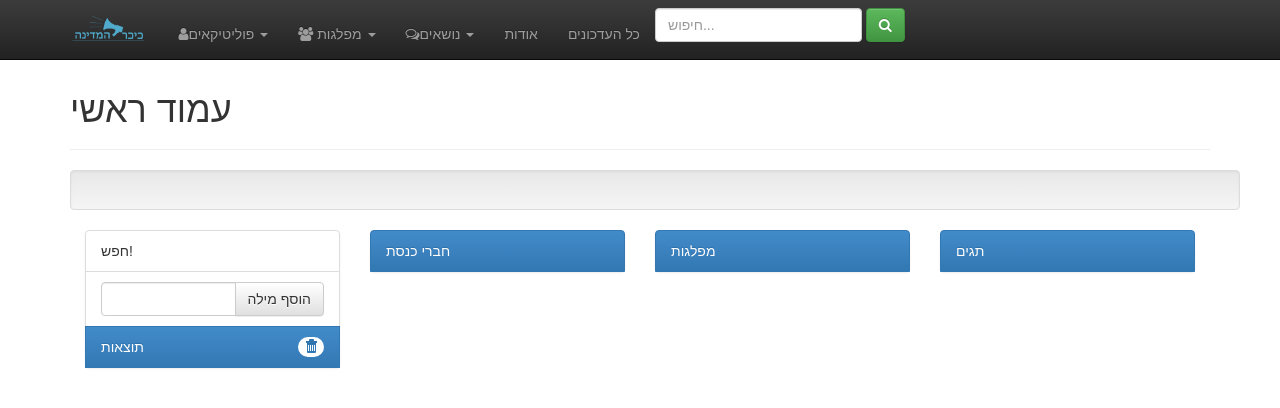
After one commit to yotammanor/kikar-hamedina, a Django app: page /plain/searchgui/ in a window 1280 px wide. The commit adds this page. Shown: the top 408 px of the page. Run offline with Django 3.2, Linux system fonts and the light colour scheme; data comes from the database, SQL or seed files in the repository; data that the repository does not hold is empty; parts of the project's set-up code (start-up, migrations or seed data) failed here and were passed over; some libraries are stand-ins or nearby versions; some web fonts are replaced.

Commit message:
Search page added
Complex search page added. Boyaka

```diff
--- a/kikar_hamedina/core/plain_urls.py
+++ b/kikar_hamedina/core/plain_urls.py
@@ -30,6 +30,7 @@
                            name='plain-tag'),
                        url(r'^search/$', plain_views.SearchView.as_view(),
                            kwargs={'variable_column': 'content', 'context_object': 'search'}, name='plain-search'),
+                       url(r'^searchgui/$', plain_views.SearchGuiView.as_view(), name="search-gui"),
                        url(r'^persons/$', plain_views.AllPersons.as_view(queryset=Person.objects.all()),
                            name='all-persons'),
                        url(r'^parties/$', plain_views.AllParties.as_view(queryset=Party.objects.all()),
--- a/kikar_hamedina/core/plain_views.py
+++ b/kikar_hamedina/core/plain_views.py
@@ -129,6 +129,11 @@
 
         context['number_of_results'] = return_queryset.count()
         return context
+
+class SearchGuiView(ListView):
+    model = Facebook_Status
+    template_name = "core/searchgui.html"
+
 
 
 class StatusFilterUnifiedView(ListView):
@@ -305,7 +310,7 @@
         newResult['id'] = person.id
         newResult['name'] = person.name
         newResult['party'] = person.party.name
-        newResult['type'] = "PERSON"
+        newResult['type'] = "person"
         response_data['results'].append(newResult)
         response_data['number_of_results'] += 1
 
@@ -314,7 +319,7 @@
         newResult = dict()
         newResult['id'] = tag.id
         newResult['name'] = tag.name
-        newResult['type'] = "TAG"
+        newResult['type'] = "tag"
         response_data['results'].append(newResult)
         response_data['number_of_results'] += 1
 
@@ -323,7 +328,7 @@
         newResult = dict()
         newResult['id'] = party.id
         newResult['name'] = party.name
-        newResult['type'] = "PARTY"
+        newResult['type'] = "party"
         response_data['results'].append(newResult)
         response_data['number_of_results'] += 1
 
--- /dev/null
+++ b/kikar_hamedina/core/templates/core/searchgui.html
@@ -0,0 +1,79 @@
+
+
+{% extends "core/facebook_status_list.html" %}
+
+{% block scripts %}
+<script type="text/javascript" src="{{ STATIC_URL }}js/searchgui.js"></script>
+<link rel="stylesheet" href="{{ STATIC_URL }}css/searchGui.css"/>
+{% endblock %}
+
+{% block title %}מסך חיפוש{% endblock title %}
+
+{% block handlebar_templates %}
+{% verbatim %}
+<script id="search-gui-result-list-item-template" type="text/x-handlebars-template" >
+<a href="#" class="list-group-item" id="{{type}}{{id}}" data-name="{{name}}" data-type="{{type}}" data-id="{{id}}" data-icon="{{icon}}">
+<span class="badge"><span class="glyphicon glyphicon-{{icon}}"></span></span>
+<span class="badge hidden-badge"><span class="glyphicon glyphicon-arrow-left"></span></span>
+{{name}}
+</a>
+</script>
+
+<script id="search-gui-added-list-item-template" type="text/x-handlebars-template" >
+<a href="#" class="list-group-item" id="{{type}}{{id}}">
+<span class="badge"><span class="glyphicon glyphicon-{{icon}}"></span></span>
+<span class="badge hidden-badge result-info" data-id="{{id}}" data-type="{{type}}" data-name="{{name}}"><span class="glyphicon glyphicon-remove"></span></span>
+{{name}}
+</a>
+</script>
+
+{% endverbatim %}
+{% endblock %}
+
+{% block content %}
+
+<div class="col-sm-3">
+	<div class="list-group">
+		<li class="list-group-item" id="searchgui-go-button">
+			חפש!
+		</li>
+		<li class="list-group-item">
+			<div class="input-group">
+				<input type="text" class="form-control" id="searchgui-text-input">
+				<span class="input-group-btn">
+					<button class="btn btn-default" type="button" id="searchgui-add-word" data-word-num="1">הוסף מילה</button>
+				</span>
+			</div>
+		</li>
+		<span id="searchgui-search-words"></span>
+		<li class="list-group-item active">
+			תוצאות
+			<span class="badge">
+				<span class="glyphicon glyphicon-trash"></span>
+			</span>
+		</li>
+		<span id="search-gui-result-list"></span>
+	</div>
+</div>
+<div class="col-sm-3">
+	<div class="list-group">
+		<li class="list-group-item active">חברי כנסת</li>
+		<span id="search-gui-person-added-list"></span>
+	</div>
+</div>
+
+<div class="col-sm-3">
+	<div class="list-group">
+		<li class="list-group-item active">מפלגות</li>
+		<span id="search-gui-party-added-list"></span>
+	</div>
+</div>
+
+<div class="col-sm-3">
+	<div class="list-group">
+		<li class="list-group-item active">תגים</li>
+		<span id="search-gui-tag-added-list"></span>
+	</div>
+</div>
+
+{% endblock %}
--- /dev/null
+++ b/kikar_hamedina/static/css/searchGui.css
@@ -0,0 +1,3 @@
+.hidden-badge {
+	display: none;
+}
--- a/kikar_hamedina/static/js/searchBar.js
+++ b/kikar_hamedina/static/js/searchBar.js
@@ -12,13 +12,13 @@
 	            	$('#search-results-list').html('')
 	            	for(var i=0; i < data['number_of_results']; i++ ) {
 	            		var result = data['results'][i]
-	            		if (result['type'] == "PERSON") {
+	            		if (result['type'] == "person") {
 	            			var source = $("#result-person-list-item-template").html()
 	            		}
-	            		else if (result['type'] == "TAG") {
+	            		else if (result['type'] == "tag") {
 	            			var source = $("#result-tag-list-item-template").html()
 	            		}
-	            		else if (result['type'] == "PARTY") {
+	            		else if (result['type'] == "party") {
 	            			var source = $("#result-party-list-item-template").html()
 	            		}
 						var template = Handlebars.compile(source);
--- /dev/null
+++ b/kikar_hamedina/static/js/searchgui.js
@@ -0,0 +1,151 @@
+$(document).ready(function() {
+
+	$(".glyphicon-trash").parent().click(function() {
+		$('#searchgui-text-input').val('')
+		$('#search-gui-result-list').html('')
+		$('#search-gui-person-added-list').html('')
+		$('#search-gui-party-added-list').html('')
+		$('#search-gui-tag-added-list').html('')
+	})
+
+	$("#searchgui-go-button").hover(function() {
+		$(this).toggleClass("alert-info")
+	})
+
+	$("#searchgui-go-button").click(function() {
+		console.log("hERE")
+		searchTerms = {'person':[],'party':[],'tag':[],'search_str':[]}
+		$(".result-info").each(function() {
+			type = $(this).data('type')
+			id = $(this).data('id')
+			searchTerms[type].push(id)
+		})
+		url = "http://"+document.domain+":8000/plain/search/?"
+		person_ids = searchTerms['person'].join(',')
+		if (person_ids.length > 0) {
+			url += "people="+person_ids+"&"
+		}
+		party_ids = searchTerms['party'].join(',')
+		if (party_ids.length > 0) {
+			url += "parties="+party_ids+"&"
+		}
+		tag_ids = searchTerms['tag'].join(',')
+		if (tag_ids.length > 0) {
+			url += "tags="+tag_ids+"&"
+		}
+
+		search_str_ids = searchTerms['search_str'].join(',')
+		if (search_str_ids.length > 0) {
+			url += "search_str="+search_str_ids+"&"
+		}
+
+		window.location.replace(encodeURI(url))
+	})
+
+	$("#searchgui-add-word").click(function() {
+		context = {}
+		context['name'] = $('#searchgui-text-input').val()
+		context['id'] = $('#searchgui-text-input').val()
+		$("#searchgui-add-word").data('word-num',context['id']+1)
+		context['type'] = 'search_str'
+		context['icon'] = 'comment'
+		var source = $("#search-gui-added-list-item-template").html()
+		var template = Handlebars.compile(source);
+		var html    = template(context);
+		$('#searchgui-search-words').append(html)
+
+		addedElement = $('#searchgui-search-words').find("#"+context['type']+context['id'])
+		addedElement.find(".glyphicon-remove").parent().click(function() {
+			$('#searchgui-search-words').find("#"+context['type']+context['id']).remove()
+		})
+		addedElement.find(".glyphicon-remove").parent().hover(function() {
+			$(this).toggleClass("alert-danger")
+		})
+		addedElement.hover(function() {
+			$(this).find(".glyphicon-"+context['icon']).parent().toggleClass("alert-success")
+			$(this).find(".glyphicon-remove").parent().toggleClass("hidden-badge")
+		})
+
+		$('#searchgui-text-input').val('')
+	})
+
+
+$('#searchgui-text-input').keydown(function() {
+	inputValue = $('#searchgui-text-input').val()
+
+	url = "http://"+document.domain+":8000/plain/search_bar/?text="+inputValue
+	if (inputValue.length > 1) {
+		$.ajax({
+			url: url,
+			contentType: "application/json",
+			success: function(data) {
+				$('#search-gui-result-list').html('')
+				for(var i=0; i < data['number_of_results']; i++ ) {
+					var result = data['results'][i]
+					resList = $('#search-gui-'+result['type']+'-added-list').find("#"+result['type']+result['id'])
+					if (resList.size() > 0) {
+						continue;
+					}
+					var source = $("#search-gui-result-list-item-template").html()
+					if (result['type'] == "person") {
+						result['icon'] = 'user'
+					}
+					else if (result['type'] == "party") {
+						result['icon'] = 'flag'
+					}
+					else if (result['type'] == "tag") {
+						result['icon'] = 'tag'
+					}
+					var template = Handlebars.compile(source);
+					var html    = template(result);
+					$('#search-gui-result-list').append(html)
+					addedElement = $('#search-gui-result-list').find("#"+result['type']+result['id'])
+					addedElement.click(function() {
+						id = $(this).data('id')
+						name = $(this).data('name')
+						type = $(this).data('type')
+						icon = $(this).data('icon')
+						searchgui_add(id,name,type,icon)
+					})
+					addedElement.hover(function() {
+						$(this).find(".glyphicon-"+$(this).data('icon')).parent().toggleClass("alert-success")
+						$(this).find(".glyphicon-arrow-left").parent().toggleClass("hidden-badge")
+						$(this).find(".glyphicon-arrow-left").parent().toggleClass("alert-info")
+					})
+				}
+			}
+		});
+}
+})
+});
+
+
+function searchgui_add(id,name,type,icon) {
+	var source = $("#search-gui-added-list-item-template").html()
+	var template = Handlebars.compile(source);
+	context = {'id':id,'name':name,'type':type,'icon':icon}
+	var html    = template(context);
+	$('#search-gui-'+type+'-added-list').append(html)
+	addedElement = $('#search-gui-'+type+'-added-list').find("#"+type+id)
+	addedElement.find(".glyphicon-remove").parent().click(function() {
+		id = $(this).data('id')
+		type = $(this).data('type')
+		console.log()
+		searchgui_remove(id,type)
+	})
+	addedElement.find(".glyphicon-remove").parent().hover(function() {
+		$(this).toggleClass("alert-danger")
+	})
+	addedElement.hover(function() {
+		$(this).find(".glyphicon-"+icon).parent().toggleClass("alert-success")
+		$(this).find(".glyphicon-remove").parent().toggleClass("hidden-badge")
+	})
+
+	$('#searchgui-text-input').val('')
+	$('#search-gui-result-list').find("#"+type+id).remove()
+}
+
+function searchgui_remove(id,type) {
+	console.log("#"+type+id)
+	$("#"+type+id).remove()
+}
--- a/kikar_hamedina/templates/layouts/plain-generic-template.html
+++ b/kikar_hamedina/templates/layouts/plain-generic-template.html
@@ -30,8 +30,17 @@
 	<link rel="stylesheet" href="{{ STATIC_URL }}css/main.css"/>
 	<link rel="stylesheet" href="{{ STATIC_URL }}css/searchBar.css"/>
 
+	{% block scripts %}
+	{% endblock %}
+
 	<!-- Handelbar Templates -->
+
+
+	{% block handlebar_templates %}
+	{% endblock %}
+
 	{% verbatim %}
+
 	<!-- Templates for the search bar autocomplete -->
 	<script id="result-person-list-item-template" type="text/x-handlebars-template" >
 	<li class="result-container">
@@ -56,6 +65,8 @@
 	</li>
 	</script>
 	{% endverbatim %}
+
+
 </head>
 <body>
 
@@ -124,6 +135,9 @@
 					<li class="navbar-nav navbar-right">
 						<a href="{% url 'plain-untagged' %}" class="navbar-options">תיוג פוסטים</a>
 					</li>
+					<li class="navbar-nav navbar-right">
+						<a href="{% url 'search-gui' %}" class="navbar-options">חיפוש</a>
+					</li>
 					{% endif %}
 					<!-- <li class="active"><a href="#">פוליטיקאים</a></li> -->
 					<!-- <li><a href="#about">מפלגות</a></li> -->
```
